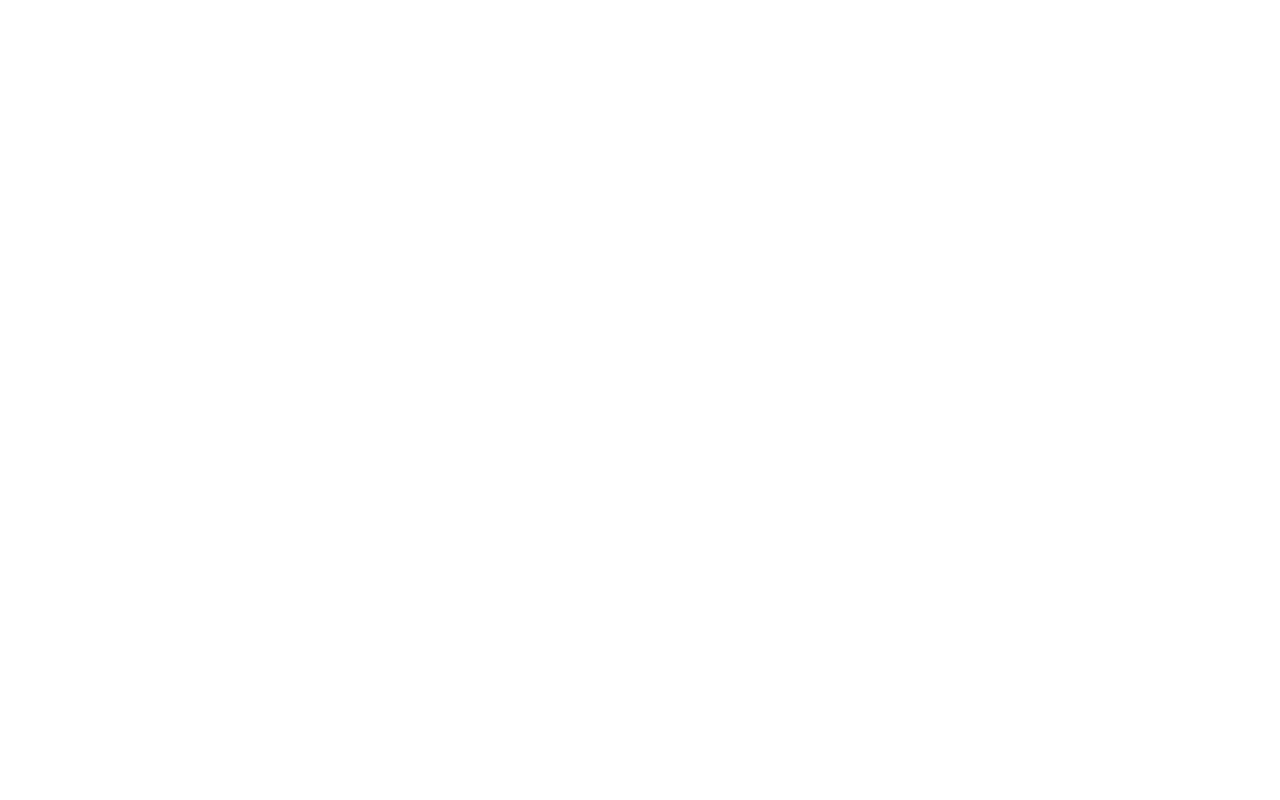
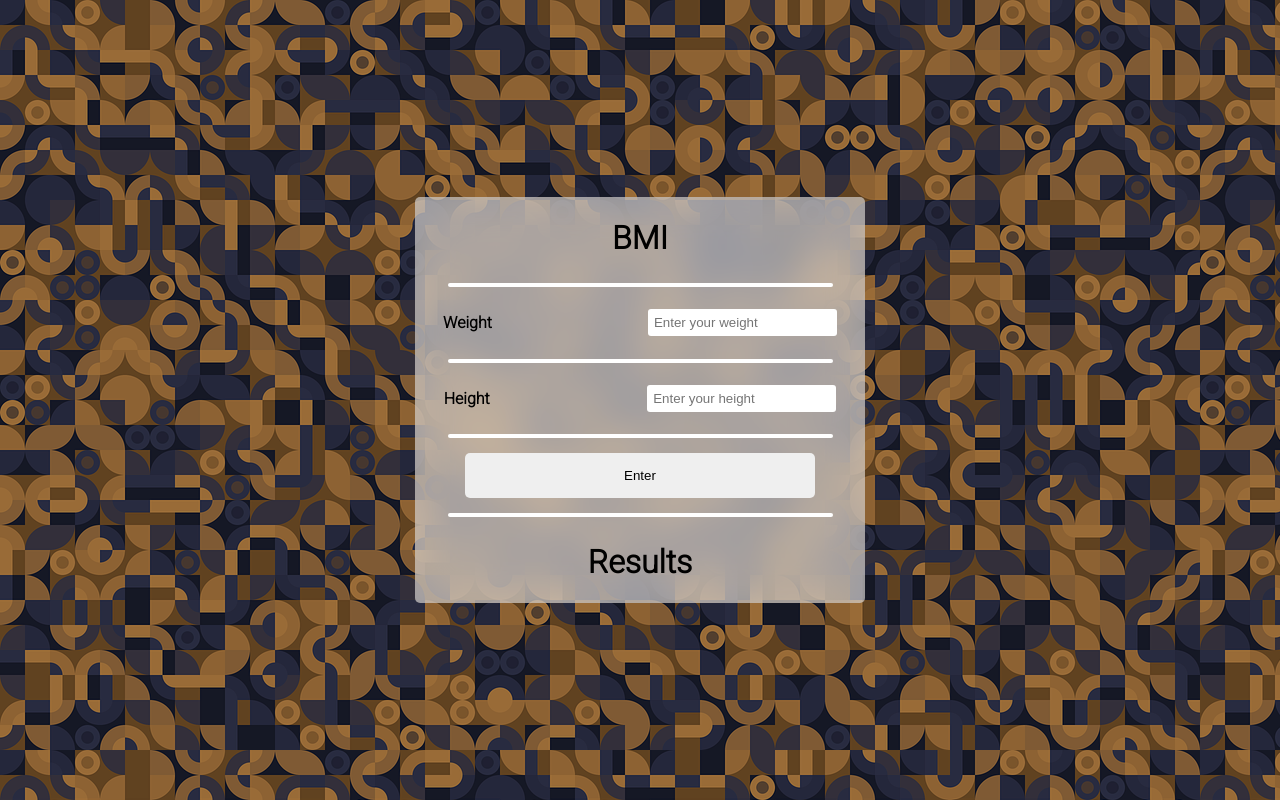
Before and after one commit to N-Pizll/BMI-Program, a plain HTML site: page index.html in a window 1280 px wide. Drawn offline with Linux system fonts and the light colour scheme.

Commit message:
html-css
The main html css bmi template was created and it only needs a little work in the css part.

```diff
--- a/index.html
+++ b/index.html
@@ -3,10 +3,50 @@
   <head>
     <meta charset="UTF-8" />
     <meta name="viewport" content="width=device-width, initial-scale=1.0" />
-    <title>Document</title>
+    <title>BMI project</title>
     <link rel="stylesheet" href="style.css" />
+    <link rel="preconnect" href="https://fonts.googleapis.com" />
+    <link rel="preconnect" href="https://fonts.gstatic.com" crossorigin />
+    <link
+      href="https://fonts.googleapis.com/css2?family=Roboto:wght@300&display=swap"
+      rel="stylesheet"
+    />
   </head>
+
   <body>
+    <div id="formContainer">
+      <div id="bmiForm">
+        <div id="formTitle">
+          <h1>BMI</h1>
+        </div>
+        <div class="straightLine">
+          <div></div>
+        </div>
+        <div class="inputContainer">
+          <h4>Weight</h4>
+          <input type="number" placeholder="Enter your weight " />
+        </div>
+        <div class="straightLine">
+          <div></div>
+        </div>
+        <div class="inputContainer">
+          <h4>Height</h4>
+          <input type="number" placeholder="Enter your height " />
+        </div>
+        <div class="straightLine">
+          <div></div>
+        </div>
+        <div id="bmiAnswerButton">
+          <button>Enter</button>
+        </div>
+        <div class="straightLine">
+          <div></div>
+        </div>
+        <div id="bmiAnswer">
+          <h1>Results</h1>
+        </div>
+      </div>
+    </div>
     <script src="script.js"></script>
   </body>
 </html>
--- a/style.css
+++ b/style.css
@@ -0,0 +1,72 @@
+body {
+  margin: 0%;
+  padding: 0%;
+  font-family: "Roboto", sans-serif;
+  background-image: url(original-85caf1e81d666bb4a4a2cadd4c74dc61.png);
+}
+input::-webkit-inner-spin-button {
+  display: none;
+}
+#formContainer {
+  display: flex;
+  justify-content: center;
+  align-items: center;
+  flex-direction: column;
+  min-height: 100vh;
+  background-color: rgba(0, 0, 0, 0.365);
+}
+#bmiForm {
+  backdrop-filter: blur(20px);
+  background-color: rgba(255, 255, 255, 0.53);
+  width: 450px;
+  height: 100%;
+  border-radius: 5px;
+}
+#formTitle {
+  text-align: center;
+}
+.straightLine {
+  display: flex;
+  justify-content: center;
+  align-items: center;
+  padding: 5px 0 5px 0;
+}
+
+.straightLine div {
+  height: 4px;
+  width: 385px;
+  background-color: rgb(255, 255, 255);
+  border-radius: 10px;
+}
+
+.inputContainer {
+  display: flex;
+  justify-content: space-around;
+  align-items: center;
+}
+.inputContainer input {
+  margin-left: 100px;
+  border-radius: 3px;
+  border: 0px;
+  padding: 6px;
+}
+
+#bmiAnswerButton {
+  text-align: center;
+  padding-top: 10px;
+  padding-bottom: 10px;
+}
+#bmiAnswerButton button {
+  border-radius: 5px;
+  border: none;
+  width: 350px;
+  height: 45px;
+  cursor: pointer;
+}
+#bmiAnswerButton button:hover {
+  background-color: rgb(218, 218, 219);
+  transition: all 0.2s ease-in;
+}
+#bmiAnswer {
+  text-align: center;
+}
```
Also changed, not shown: original-85caf1e81d666bb4a4a2cadd4c74dc61.png (added).
